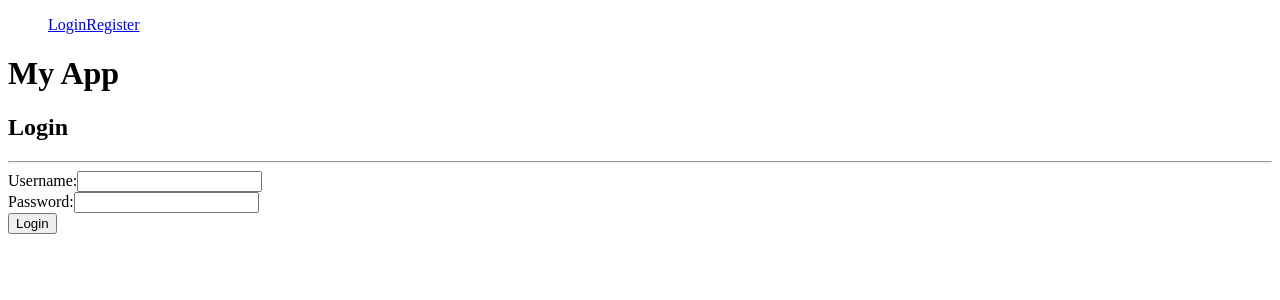
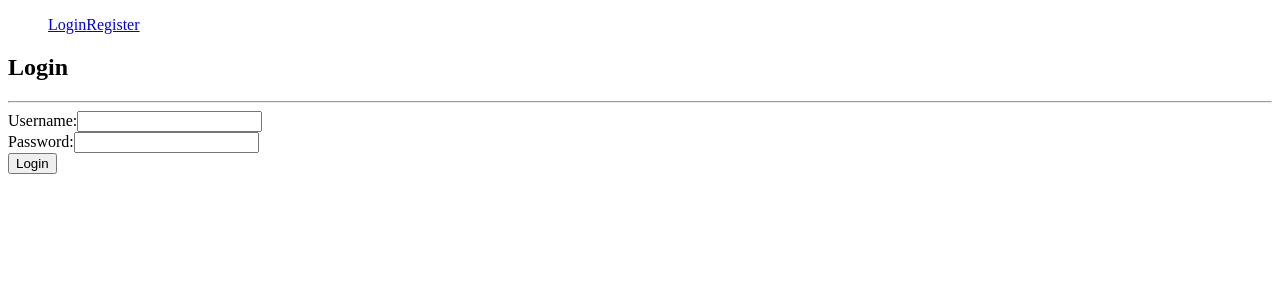
Before and after one commit to maxoys45/mern-testing, a React (Create React App) app in the folder client/: page /login in a window 1280 px wide. Shown: the top 300 px of the page. Built offline with nearby package versions, Linux system fonts and the light colour scheme; no server answers.

Commit message:
added welcome msg

```diff
--- a/client/src/App.js
+++ b/client/src/App.js
@@ -22,12 +22,10 @@ import { paths } from './paths'
 export const App = () => {
   return (
     <AuthState>
-      <ItemState>
-        <AlertState>
+      <AlertState>
+        <ItemState>
           <BrowserRouter>
             <Navigation />
-
-            <h1>My App</h1>
 
             <Alert />
 
@@ -44,8 +42,8 @@ export const App = () => {
               </ProtectedRoutes>
             </Switch>
           </BrowserRouter>
-        </AlertState>
-      </ItemState>
+        </ItemState>
+      </AlertState>
     </AuthState>
   )
 }
--- a/client/src/components/ItemList.js
+++ b/client/src/components/ItemList.js
@@ -15,8 +15,6 @@ export const ItemList = () => {
 
   return (
     <>
-      <hr />
-
       <h2>Items</h2>
 
       <ul>
--- a/client/src/pages/Home.js
+++ b/client/src/pages/Home.js
@@ -1,10 +1,17 @@
-import React from 'react'
+import React, { useContext } from 'react'
 
 import { ItemList } from '../components/ItemList'
+import AuthContext from '../context/auth/AuthContext'
 
 export default () => {
+  const { user } = useContext(AuthContext)
+
   return (
     <>
+      {user && (<div>Hello, {user.username}</div>)}
+
+      <hr />
+
       <ItemList />
     </>
   )
```
